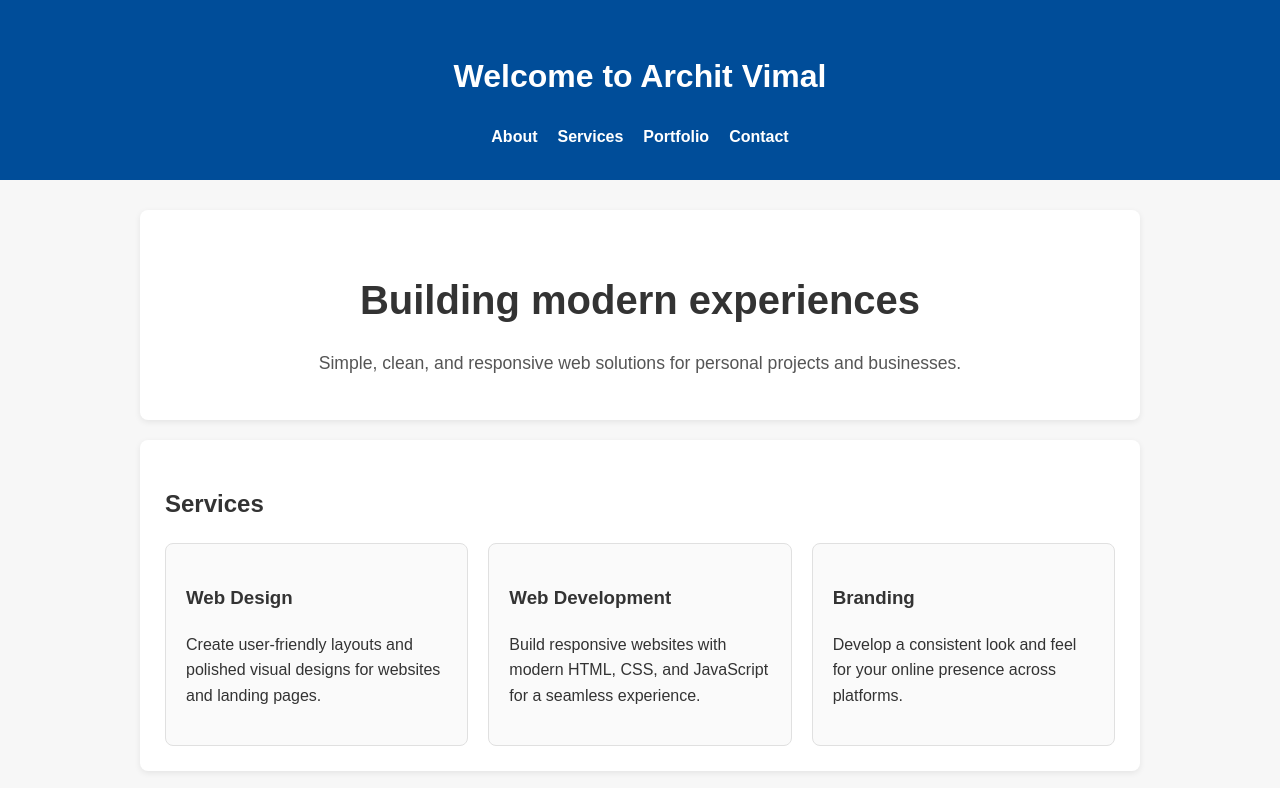
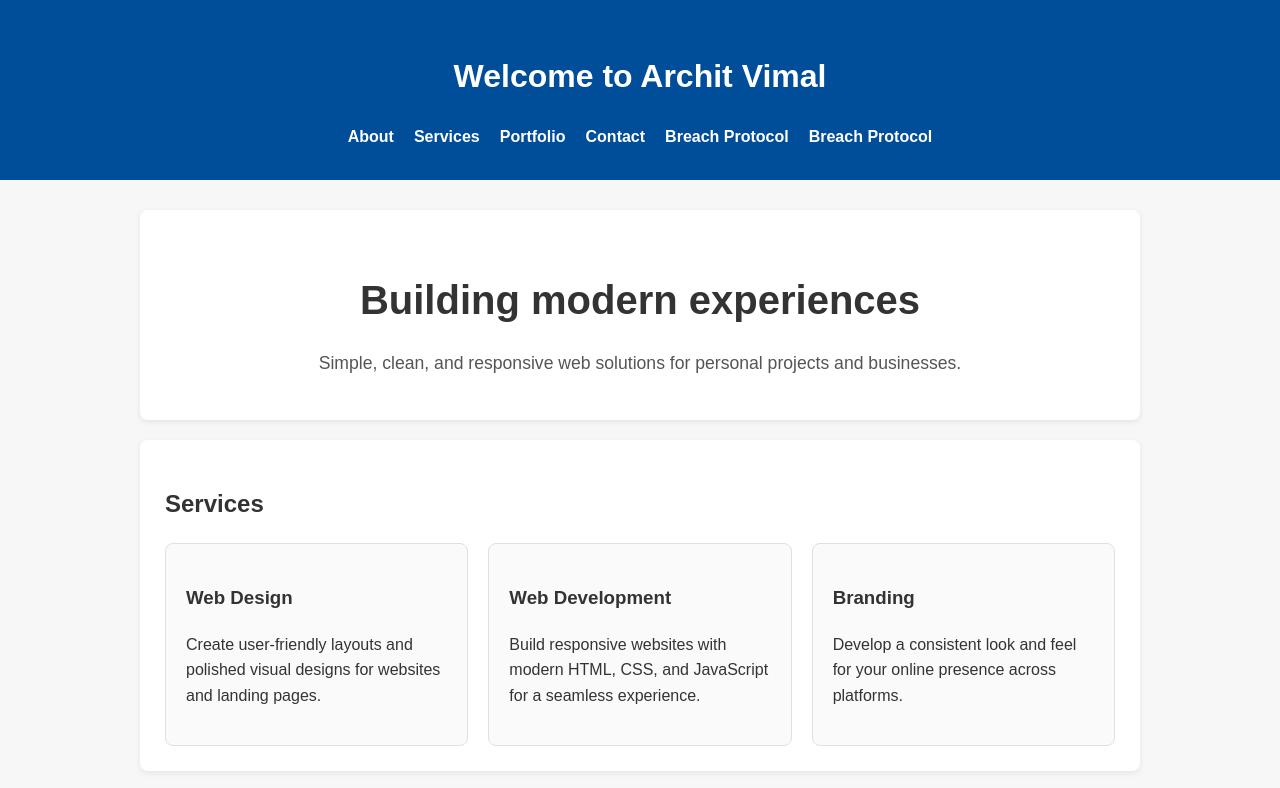
Before and after one commit to archit119/architvimal.com, a plain HTML site: page index.html in a window 1280 px wide. Shown: the top 788 px of the page. Drawn offline with Linux system fonts and the light colour scheme.

Commit message:
Updated index.html

```diff
--- a/index.html
+++ b/index.html
@@ -78,6 +78,8 @@
       <a href="#services">Services</a>
       <a href="#portfolio">Portfolio</a>
       <a href="#contact">Contact</a>
+      <a href="https://justsomepikachu.itch.io/breach-protocol">Breach Protocol</a>
+      <a href="https://justsomepikachu.itch.io/breach-protocol">Breach Protocol</a>
     </nav>
   </header>
   <main>
```
